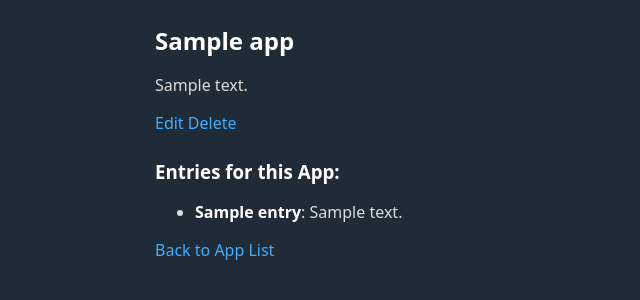
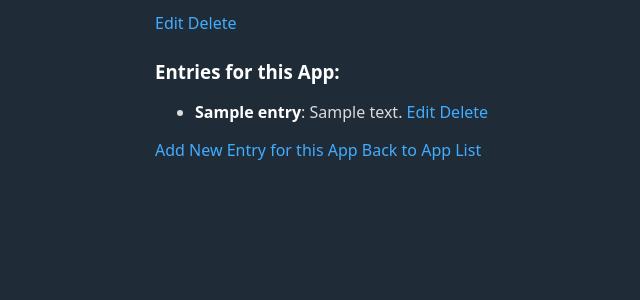
Before and after one commit to bartlomiej-aleksiejczyk/DevDossier, a Django app: page /app/1/ in a window 1280 px wide. Shown: the part 73-373 px from the top of the page, without its empty margins (85-725 px from the left). Run offline with Django 4.2, Linux system fonts and the light colour scheme; tables that the repository leaves empty hold one stand-in row (values such as "Sample post"); some libraries are stand-ins or nearby versions.

Commit message:
Reformat nonformatted templates

```diff
--- a/tracker/templates/app/app_detail.html
+++ b/tracker/templates/app/app_detail.html
@@ -1,17 +1,24 @@
 {% extends "base.html" %}
 
 {% block content %}
-    <h2>{{ app.name }}</h2>
-    <p>{{ app.description }}</p>
     <a href="{% url 'app_edit' app.pk %}">Edit</a>
     <a href="{% url 'app_delete' app.pk %}" onclick="return confirm('Are you sure you want to delete this app?');">Delete</a>
+
     <h3>Entries for this App:</h3>
     <ul>
         {% for entry in entries %}
             <li>
                 <strong>{{ entry.title }}</strong>: {{ entry.description }}
+                {% if app.pk and entry.pk%}
+                    <a href="{% url 'entry_edit' app.pk entry.pk %}">Edit</a>
+                    <a href="{% url 'entry_delete' app.pk entry.pk %}"
+                       onclick="return confirm('Are you sure you want to delete this entry?');">Delete</a>
+                {% endif %}
             </li>
         {% endfor %}
     </ul>
+
+    <a href="{% url 'entry_create_for_app' app.pk %}">Add New Entry for this App</a>
     <a href="{% url 'app_list' %}">Back to App List</a>
+
 {% endblock %}
--- a/tracker/templates/entry/entry_form.html
+++ b/tracker/templates/entry/entry_form.html
@@ -1,6 +1,7 @@
 {% extends 'base.html' %}
 
 {% block content %}
+    <div class="form-container-one-column">
         <h2>{% if form.instance.pk %}Edit Entry{% else %}Create New Entry{% endif %}</h2>
 
         <form method="post">
@@ -12,4 +13,5 @@
         {% if form.instance.app %}
             <a href="{% url 'app_detail' app.name %}">Back to App Details</a>
         {% endif %}
+    </div>
 {% endblock %}
--- a/tracker/templates/entry/entry_list.html
+++ b/tracker/templates/entry/entry_list.html
@@ -6,10 +6,12 @@
     <ul>
         {% for entry in entries %}
             <li>
-            <strong><a href="{% url 'entry_detail' entry.pk %}">{{ entry.title }}</a></strong> - {{ entry.description }}
+                <strong><a href="{% url 'entry_detail' app_pk entry.pk %}">{{ entry.title }}</a></strong>
+                - {{ entry.description }}
             </li>
         {% endfor %}
     </ul>
 
-<a href="{% url 'entry_create' %}">Create a new entry</a>
+    <a href="{% url 'entry_create_for_app' app_pk %}">Add New Entry for this App</a>
+    <a href="{% url 'app_detail' app_pk %}">Back to App Details</a>
 {% endblock %}
```
Lines whose indentation alone changed are shown as unchanged.
